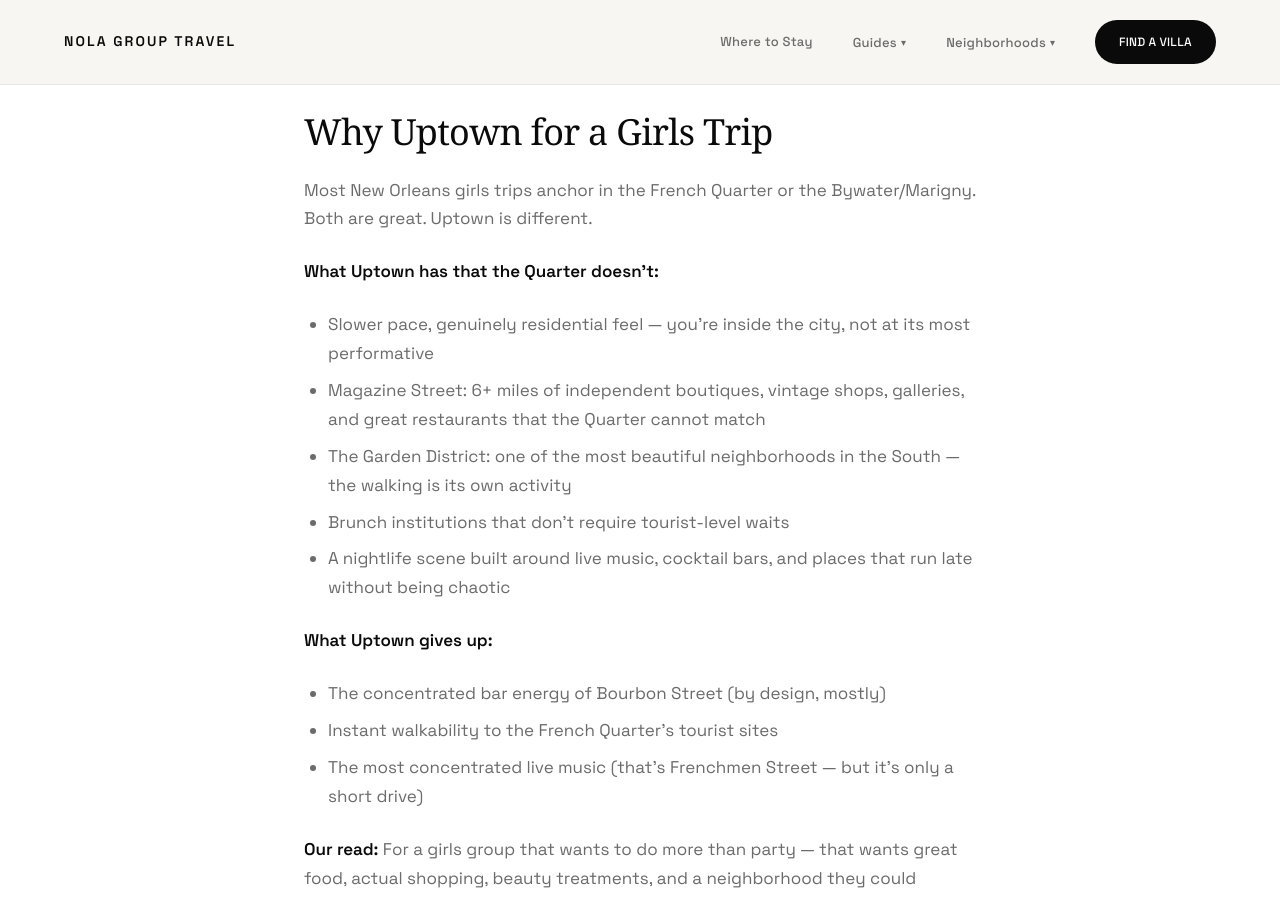
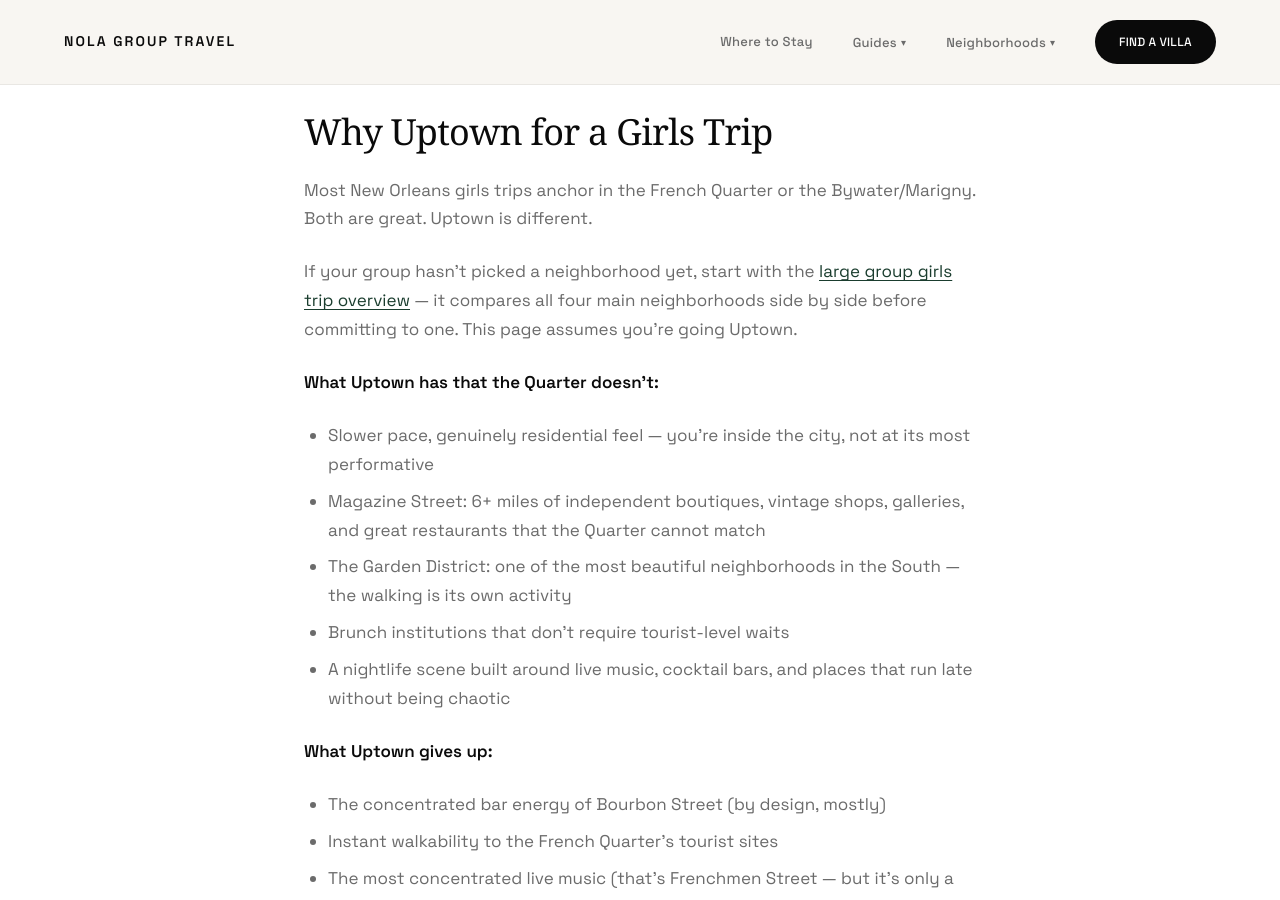
Before and after one commit to sjworth-dev/nola-group-travel, a Jekyll site: the page built from _guides/girls-trip-uptown.md, in a window 1280 px wide and 900 px high, scrolled down 1442 px. Built offline with Jekyll 4.4.1, drawn with Linux system fonts in a browser that asks for light colours; some web fonts are replaced.

Commit message:
seo: girls-trip-uptown.md — link to girls-trip large group overview for groups still choosing neighborhoods

```diff
--- a/_guides/girls-trip-uptown.md
+++ b/_guides/girls-trip-uptown.md
@@ -28,6 +28,8 @@ Here's the playbook.
 ## Why Uptown for a Girls Trip
 
 Most New Orleans girls trips anchor in the French Quarter or the Bywater/Marigny. Both are great. Uptown is different.
+
+If your group hasn't picked a neighborhood yet, start with the [large group girls trip overview](/guides/nola-group-girls-trip-guide/) — it compares all four main neighborhoods side by side before committing to one. This page assumes you're going Uptown.
 
 **What Uptown has that the Quarter doesn't:**
 
```
Also changed, not shown: ROADMAP-ARCHIVE.md (+1 -0 lines).
